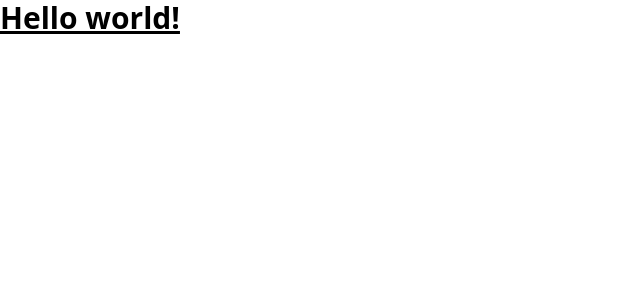
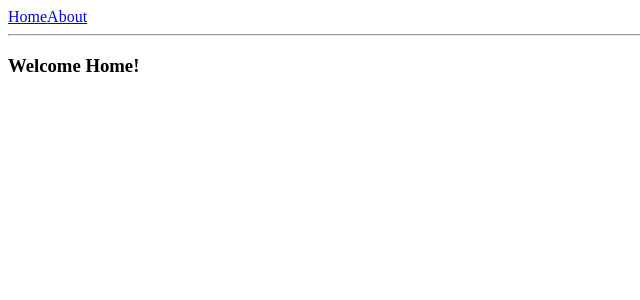
Before and after one commit to ndmanhSoict/ToDoListExercise, a React (Vite) app: page / in a window 1280 px wide. Shown: the top 300 px of the page, without its empty margins (0-640 px from the left). Built offline with nearby package versions, Linux system fonts and the light colour scheme.

Commit message:
chore: install tanstack-router

```diff
--- a/package.json
+++ b/package.json
@@ -15,7 +15,8 @@
   "dependencies": {
     "@tailwindcss/vite": "^4.1.14",
     "@tanstack/react-query": "^5.90.2",
-    "@tanstack/react-router": "^1.132.31",
+    "@tanstack/react-router": "^1.132.41",
+    "@tanstack/react-router-devtools": "^1.132.41",
     "axios": "^1.12.2",
     "react": "^19.1.1",
     "react-dom": "^19.1.1",
@@ -29,7 +30,7 @@
     "@commitlint/cli": "^20.1.0",
     "@commitlint/config-conventional": "^20.0.0",
     "@eslint/js": "^9.36.0",
-    "@tanstack/router-plugin": "^1.132.31",
+    "@tanstack/router-plugin": "^1.132.41",
     "@types/node": "^24.6.0",
     "@types/react": "^19.1.16",
     "@types/react-dom": "^19.1.9",
--- a/src/App.tsx
+++ /dev/null
@@ -1,9 +0,0 @@
-function App() {
-  return (
-    <>
-      <h1 className="text-3xl font-bold underline">Hello world!</h1>
-    </>
-  );
-}
-
-export default App;
--- a/src/main.tsx
+++ b/src/main.tsx
@@ -1,10 +1,24 @@
-import { StrictMode } from 'react';
-import { createRoot } from 'react-dom/client';
-import './index.css';
-import App from './App.tsx';
+import { StrictMode } from 'react'
+import ReactDOM from 'react-dom/client'
+import { RouterProvider, createRouter } from '@tanstack/react-router'
 
-createRoot(document.getElementById('root')!).render(
-  <StrictMode>
-    <App />
-  </StrictMode>,
-);
+// Import route tree được generate tự động
+import { routeTree } from './routeTree.gen'
+
+const router = createRouter({ routeTree })
+
+// Khai báo type an toàn
+declare module '@tanstack/react-router' {
+  interface Register {
+    router: typeof router
+  }
+}
+
+const rootElement = document.getElementById('root')!
+if (!rootElement.innerHTML) {
+  ReactDOM.createRoot(rootElement).render(
+    <StrictMode>
+      <RouterProvider router={router} />
+    </StrictMode>
+  )
+}
--- /dev/null
+++ b/src/routeTree.gen.ts
@@ -0,0 +1,77 @@
+/* eslint-disable */
+
+// @ts-nocheck
+
+// noinspection JSUnusedGlobalSymbols
+
+// This file was automatically generated by TanStack Router.
+// You should NOT make any changes in this file as it will be overwritten.
+// Additionally, you should also exclude this file from your linter and/or formatter to prevent it from being checked or modified.
+
+import { Route as rootRouteImport } from './routes/__root'
+import { Route as AboutRouteImport } from './routes/about'
+import { Route as IndexRouteImport } from './routes/index'
+
+const AboutRoute = AboutRouteImport.update({
+  id: '/about',
+  path: '/about',
+  getParentRoute: () => rootRouteImport,
+} as any)
+const IndexRoute = IndexRouteImport.update({
+  id: '/',
+  path: '/',
+  getParentRoute: () => rootRouteImport,
+} as any)
+
+export interface FileRoutesByFullPath {
+  '/': typeof IndexRoute
+  '/about': typeof AboutRoute
+}
+export interface FileRoutesByTo {
+  '/': typeof IndexRoute
+  '/about': typeof AboutRoute
+}
+export interface FileRoutesById {
+  __root__: typeof rootRouteImport
+  '/': typeof IndexRoute
+  '/about': typeof AboutRoute
+}
+export interface FileRouteTypes {
+  fileRoutesByFullPath: FileRoutesByFullPath
+  fullPaths: '/' | '/about'
+  fileRoutesByTo: FileRoutesByTo
+  to: '/' | '/about'
+  id: '__root__' | '/' | '/about'
+  fileRoutesById: FileRoutesById
+}
+export interface RootRouteChildren {
+  IndexRoute: typeof IndexRoute
+  AboutRoute: typeof AboutRoute
+}
+
+declare module '@tanstack/react-router' {
+  interface FileRoutesByPath {
+    '/about': {
+      id: '/about'
+      path: '/about'
+      fullPath: '/about'
+      preLoaderRoute: typeof AboutRouteImport
+      parentRoute: typeof rootRouteImport
+    }
+    '/': {
+      id: '/'
+      path: '/'
+      fullPath: '/'
+      preLoaderRoute: typeof IndexRouteImport
+      parentRoute: typeof rootRouteImport
+    }
+  }
+}
+
+const rootRouteChildren: RootRouteChildren = {
+  IndexRoute: IndexRoute,
+  AboutRoute: AboutRoute,
+}
+export const routeTree = rootRouteImport
+  ._addFileChildren(rootRouteChildren)
+  ._addFileTypes<FileRouteTypes>()
--- /dev/null
+++ b/src/routes/__root.tsx
@@ -0,0 +1,16 @@
+import { createRootRoute, Link, Outlet } from '@tanstack/react-router'
+import { TanStackRouterDevtools } from '@tanstack/react-router-devtools'
+
+const RootLayout = () => (
+  <>
+    <div className="p-2 flex gap-2">
+      <Link to="/" className="[&.active]:font-bold">Home</Link>
+      <Link to="/about" className="[&.active]:font-bold">About</Link>
+    </div>
+    <hr />
+    <Outlet />
+    <TanStackRouterDevtools />
+  </>
+)
+
+export const Route = createRootRoute({ component: RootLayout })
--- /dev/null
+++ b/src/routes/about.tsx
@@ -0,0 +1,5 @@
+import { createFileRoute } from '@tanstack/react-router'
+
+export const Route = createFileRoute('/about')({
+  component: () => <div className="p-2">Hello from About!</div>,
+})
--- /dev/null
+++ b/src/routes/index.tsx
@@ -0,0 +1,9 @@
+import { createFileRoute } from '@tanstack/react-router'
+
+export const Route = createFileRoute('/')({
+  component: () => (
+    <div className="p-2">
+      <h3>Welcome Home!</h3>
+    </div>
+  ),
+})
--- a/vite.config.ts
+++ b/vite.config.ts
@@ -2,6 +2,7 @@
 import react from '@vitejs/plugin-react';
 import tailwindcss from '@tailwindcss/vite';
 import { tanstackRouter } from '@tanstack/router-plugin/vite'
+
 
 // https://vite.dev/config/
 export default defineConfig({
```
Also changed, not shown: src/App.css (added), 1 other file (tests, documents, lock files or other folders).
